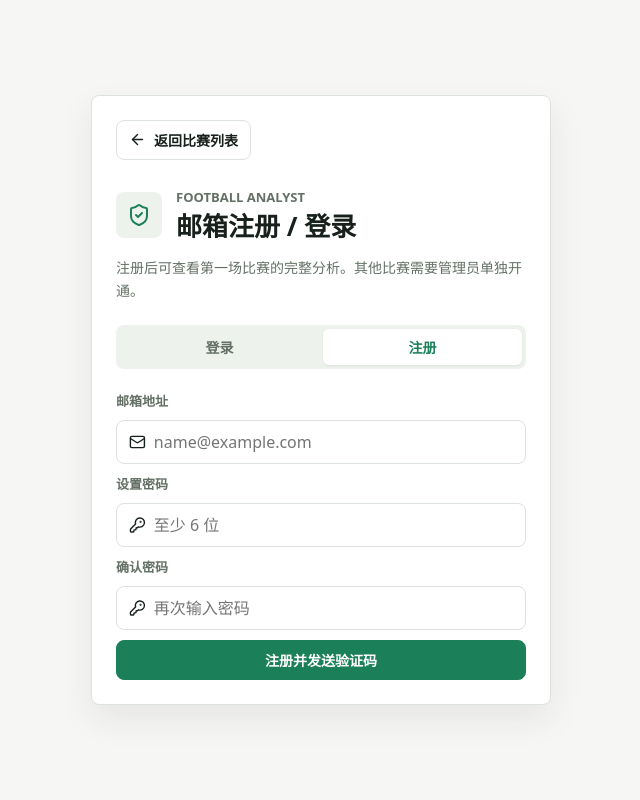
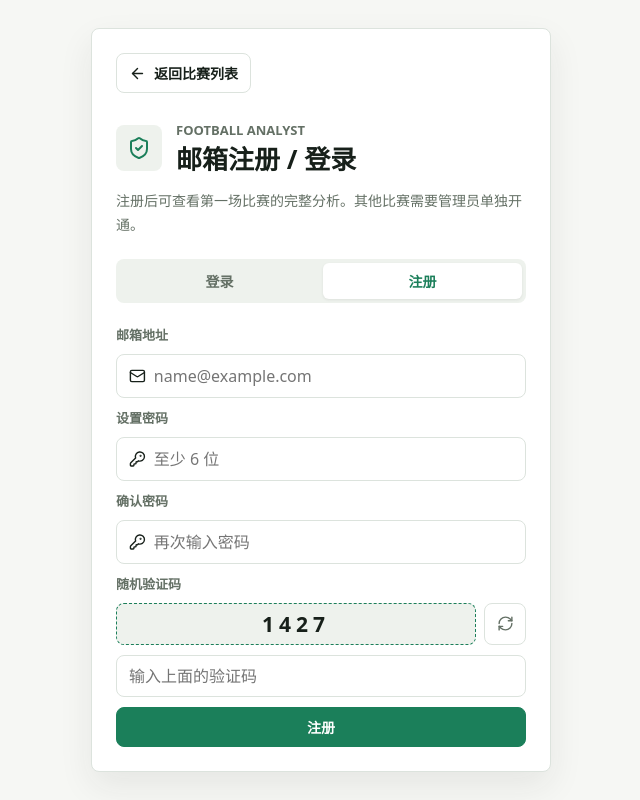
Before and after one commit to tszming1021/football-analystv2, a Next.js app in the folder web/: page /login in a window 1280 px wide. Both pictures are taken after a click on the button "注册". Shown: the whole page, without its empty margins (319-959 px from the left). Built offline with nearby package versions, Linux system fonts and the light colour scheme; no server answers.

Commit message:
use local captcha for registration

```diff
--- a/web/app/globals.css
+++ b/web/app/globals.css
@@ -174,6 +174,11 @@ h1 span {
 .auth-tab.active { background: var(--surface); color: var(--accent); box-shadow: 0 1px 3px rgba(34, 43, 36, 0.08); }
 .auth-form { display: grid; gap: 10px; margin-top: 22px; }
 .auth-form label { color: var(--muted); font-size: 13px; font-weight: 760; }
+.captcha-block { display: grid; gap: 10px; }
+.captcha-row { display: flex; align-items: center; gap: 8px; }
+.captcha-code { display: grid; min-height: 42px; flex: 1; place-items: center; border: 1px dashed var(--accent); border-radius: 8px; background: var(--surface-2); color: var(--ink); font-size: 21px; font-weight: 900; letter-spacing: 5px; }
+.captcha-refresh { display: grid; width: 42px; height: 42px; place-items: center; border: 1px solid var(--line); border-radius: 8px; background: var(--surface); color: var(--muted); cursor: pointer; }
+.captcha-refresh:hover { color: var(--accent); border-color: var(--accent); }
 .input-wrap { display: flex; align-items: center; gap: 8px; min-height: 44px; border: 1px solid var(--line); border-radius: 8px; padding: 0 12px; }
 .input-wrap input, .code-input { width: 100%; min-height: 42px; border: 1px solid var(--line); border-radius: 8px; padding: 0 12px; color: var(--ink); font: inherit; outline: none; }
 .input-wrap input { min-height: 40px; border: 0; padding: 0; }
--- a/web/components/AuthForm.tsx
+++ b/web/components/AuthForm.tsx
@@ -1,8 +1,8 @@
 "use client";
 
 import Link from "next/link";
-import { ArrowLeft, CheckCircle2, KeyRound, Mail, ShieldCheck } from "lucide-react";
-import { FormEvent, useState } from "react";
+import { ArrowLeft, CheckCircle2, KeyRound, Mail, RefreshCw, ShieldCheck } from "lucide-react";
+import { FormEvent, useEffect, useState } from "react";
 import { useRouter } from "next/navigation";
 import { getBrowserClient } from "../lib/supabase/browser";
 
@@ -11,17 +11,20 @@ export function AuthForm() {
   const client = getBrowserClient();
   const [email, setEmail] = useState("");
   const [mode, setMode] = useState<"login" | "register">("login");
-  const [token, setToken] = useState("");
-  const [awaitingVerification, setAwaitingVerification] = useState(false);
   const [password, setPassword] = useState("");
   const [confirmPassword, setConfirmPassword] = useState("");
+  const [captcha, setCaptcha] = useState("");
+  const [captchaInput, setCaptchaInput] = useState("");
   const [message, setMessage] = useState("");
   const [busy, setBusy] = useState(false);
 
+  useEffect(() => {
+    if (mode === "register") setCaptcha(createCaptcha());
+    setCaptchaInput("");
+  }, [mode]);
+
   function selectMode(nextMode: "login" | "register") {
     setMode(nextMode);
-    setAwaitingVerification(false);
-    setToken("");
     setMessage("");
   }
 
@@ -35,6 +38,13 @@ export function AuthForm() {
       setMessage("两次输入的密码不一致。");
       return;
     }
+    if (mode === "register" && captchaInput.trim().toLowerCase() !== captcha.toLowerCase()) {
+      setBusy(false);
+      setMessage("验证码不正确，请重新输入。");
+      setCaptcha(createCaptcha());
+      setCaptchaInput("");
+      return;
+    }
 
     const result = mode === "login"
       ? await client.auth.signInWithPassword({ email: normalizedEmail, password })
@@ -42,24 +52,8 @@ export function AuthForm() {
     setBusy(false);
     if (result.error) { setMessage(formatAuthError(result.error.message, mode)); return; }
 
-    if (mode === "register" && !result.data.session) {
-      setAwaitingVerification(true);
-      setMessage("注册验证码已发送，请检查邮箱（包括垃圾邮件）。");
-      return;
-    }
-
     router.push("/");
     router.refresh();
-  }
-
-  async function verifyCode(event: FormEvent) {
-    event.preventDefault();
-    if (!client) return;
-    setBusy(true); setMessage("");
-    const { error } = await client.auth.verifyOtp({ email: email.trim(), token: token.trim(), type: "signup" });
-    setBusy(false);
-    if (error) { setMessage("验证码不正确或已过期，请重新注册。"); return; }
-    router.push("/"); router.refresh();
   }
 
   return (
@@ -72,27 +66,23 @@ export function AuthForm() {
           <button type="button" className={mode === "login" ? "auth-tab active" : "auth-tab"} onClick={() => selectMode("login")}>登录</button>
           <button type="button" className={mode === "register" ? "auth-tab active" : "auth-tab"} onClick={() => selectMode("register")}>注册</button>
         </div>
-        {!awaitingVerification ? (
-          <form onSubmit={submitCredentials} className="auth-form">
+        <form onSubmit={submitCredentials} className="auth-form">
             <label htmlFor="email">邮箱地址</label>
             <div className="input-wrap"><Mail size={18} /><input id="email" type="email" required value={email} onChange={(event) => setEmail(event.target.value)} placeholder="name@example.com" /></div>
             <label htmlFor="password">{mode === "login" ? "登录密码" : "设置密码"}</label>
             <div className="input-wrap"><KeyRound size={18} /><input id="password" type="password" required minLength={6} value={password} onChange={(event) => setPassword(event.target.value)} placeholder="至少 6 位" /></div>
             {mode === "register" && <><label htmlFor="confirm-password">确认密码</label><div className="input-wrap"><KeyRound size={18} /><input id="confirm-password" type="password" required minLength={6} value={confirmPassword} onChange={(event) => setConfirmPassword(event.target.value)} placeholder="再次输入密码" /></div></>}
-            <button className="primary-button" disabled={busy}>{busy ? "处理中..." : mode === "login" ? "登录" : "注册并发送验证码"}</button>
-          </form>
-        ) : (
-          <form onSubmit={verifyCode} className="auth-form">
-            <label htmlFor="token">邮箱验证码</label>
-            <input id="token" className="code-input" inputMode="numeric" autoComplete="one-time-code" required maxLength={8} value={token} onChange={(event) => setToken(event.target.value)} placeholder="输入验证码" />
-            <button className="primary-button" disabled={busy}>{busy ? "验证中..." : "验证并登录"}</button>
-            <button type="button" className="text-button" onClick={() => { setAwaitingVerification(false); setToken(""); }}>返回注册</button>
-          </form>
-        )}
+            {mode === "register" && <div className="captcha-block"><label htmlFor="captcha">随机验证码</label><div className="captcha-row"><span className="captcha-code" aria-label="随机验证码">{captcha || "加载中"}</span><button type="button" className="captcha-refresh" onClick={() => { setCaptcha(createCaptcha()); setCaptchaInput(""); }} title="换一个验证码" aria-label="换一个验证码"><RefreshCw size={17} /></button></div><input id="captcha" className="code-input" required value={captchaInput} onChange={(event) => setCaptchaInput(event.target.value)} placeholder="输入上面的验证码" autoComplete="off" /></div>}
+            <button className="primary-button" disabled={busy}>{busy ? "处理中..." : mode === "login" ? "登录" : "注册"}</button>
+        </form>
         {message && <p className="auth-message"><CheckCircle2 size={16} />{message}</p>}
       </div>
     </main>
   );
+}
+
+function createCaptcha() {
+  return String(Math.floor(1000 + Math.random() * 9000));
 }
 
 function formatAuthError(error: string, mode: "login" | "register") {
```
Also changed, not shown: 1 other file (tests, documents, lock files or other folders).
